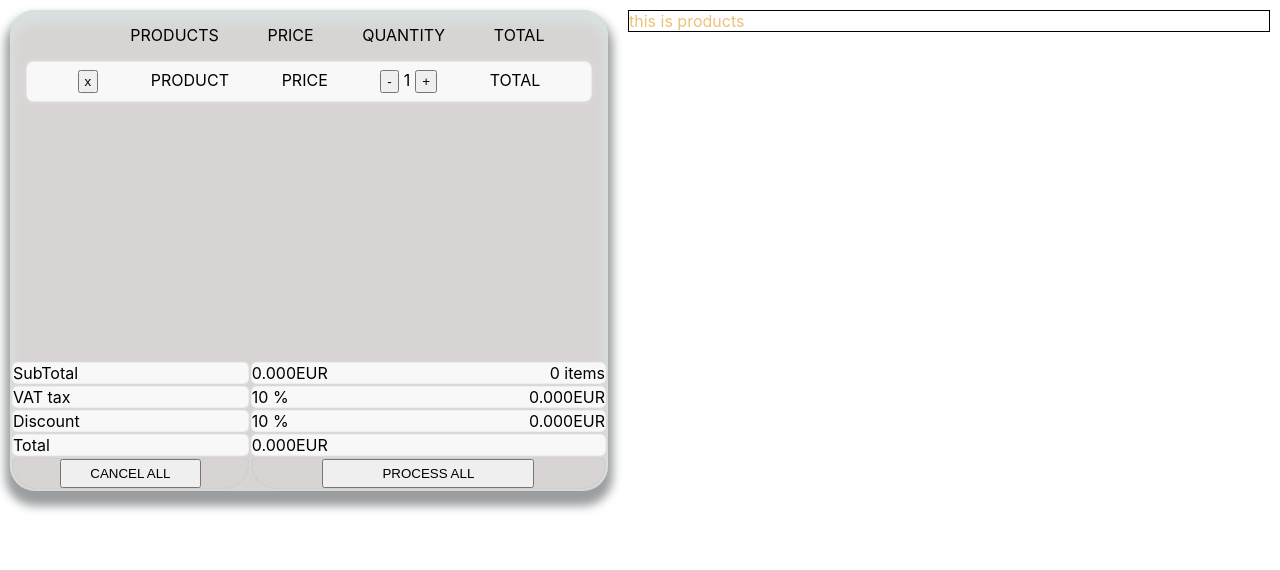
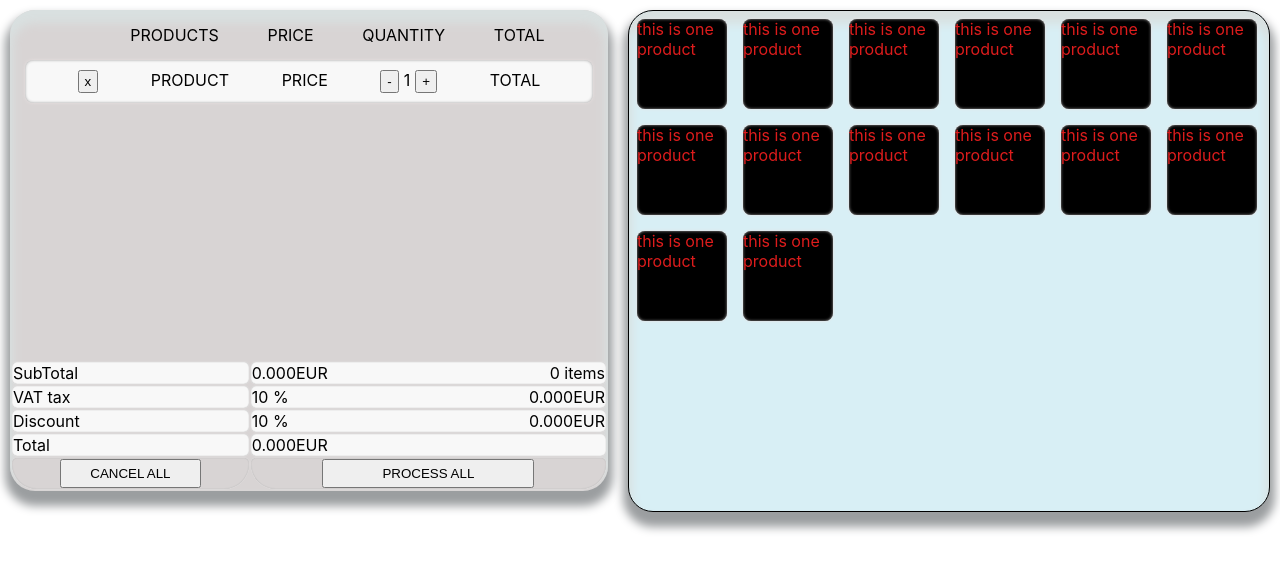
Before and after one commit to harssRajput/codinova-project, a React (Create React App) app: page / in a window 1280 px wide. Shown: the top 570 px of the page. Built offline with nearby package versions, Linux system fonts and the light colour scheme.

Commit message:
add product component and atyle for this

```diff
--- a/src/components/CartItem.js
+++ b/src/components/CartItem.js
@@ -1,19 +1,15 @@
 function CartItem() {
   return (
     <div className="cart-item">
-      {/* <div> */}
         <button>x</button>
-      {/* </div> */}
-      {/* <div className="item-info"> */}
-        <span className="product">PRODUCT</span>
-        <span className="price">PRICE</span>
+        <span>PRODUCT</span>
+        <span>PRICE</span>
         <div>
           <button>-</button>
           <span>1</span>
           <button>+</button>
         </div>
         <span className="total">TOTAL</span>
-      {/* </div> */}
     </div>
   );
 }
--- /dev/null
+++ b/src/components/Product.js
@@ -0,0 +1,10 @@
+
+function Product() {
+    return (
+      <div className="product">
+        this is one product
+      </div>
+    );
+  }
+
+  export default Product;
--- a/src/components/Products.js
+++ b/src/components/Products.js
@@ -1,8 +1,22 @@
+import Product from './Product';
 
 function Products() {
     return (
       <div className="products">
-        this is products
+        <Product/>
+        <Product/>
+        <Product/>
+        <Product/>
+        <Product/>
+        <Product/>
+        <Product/>
+        <Product/>
+        <Product/>
+        <Product/>
+        <Product/>
+        <Product/>
+        <Product/>
+        <Product/>
       </div>
     );
   }
--- a/src/index.css
+++ b/src/index.css
@@ -26,14 +26,29 @@ code {
 }
 
 .products{
-  color:rgb(238, 192, 123);
+  background-color:rgb(216, 239, 245);
   width: 50vw;
   height: 100%;
+  min-height: 500px;
   border:1px solid black;
   display:flex;
+  align-content: flex-start;
   flex: 0 0 auto;
   flex-wrap: wrap;
   margin: 10px;
+  margin: 10px;
+  border-radius: 25px;
+  box-shadow: rgb(155, 158, 160) 0 10px 10px 5px, inset rgb(217, 224, 224) 0 10px 10px 3px;
+}
+
+.product{
+  color: rgb(221, 28, 28);
+  background-color: black;
+  height: 90px;
+  width: 90px;
+  margin: 8px;
+  border-radius: 8px;
+  box-shadow: rgb(233, 225, 225) 0 0 3px, inset rgb(156, 156, 156) 0 0 3px;
 }
 
 .main{
@@ -55,10 +70,6 @@ code {
   padding: 15px 0 ;
   width: 95%;
   margin: auto;
-}
-
-.cart-header .products{
-  margin-left: 3px;
 }
 
 .cart-header .total{
@@ -126,7 +137,3 @@ code {
 table tbody tr td:first-child{
   width: 40%;
 }
-
-.product{
-
-}
```
